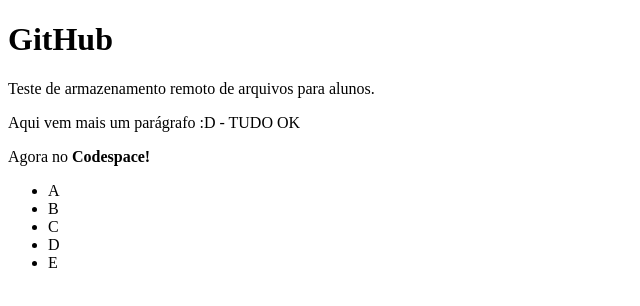
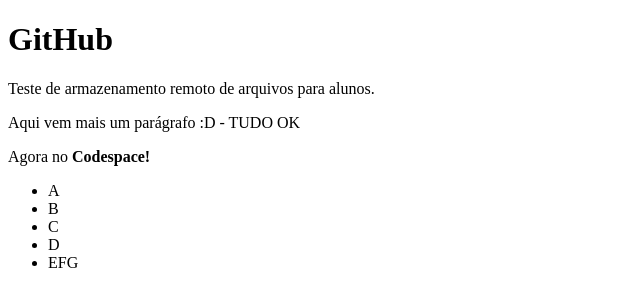
Before and after one commit to eesophia2023/luiz, a plain HTML site: page index.html in a window 1280 px wide. Shown: the full height of the page, 0-640 px from the left. Drawn offline with Linux system fonts and the light colour scheme.

Commit message:
Apr 8, 2023, 4:44 PM

```diff
--- a/index.html
+++ b/index.html
@@ -16,7 +16,7 @@
         <li>B</li>
         <li>C</li>
         <li>D</li>
-        <li>E</li>
+        <li>EFG</li>
     </ul>
 </body>
 </html>
```
